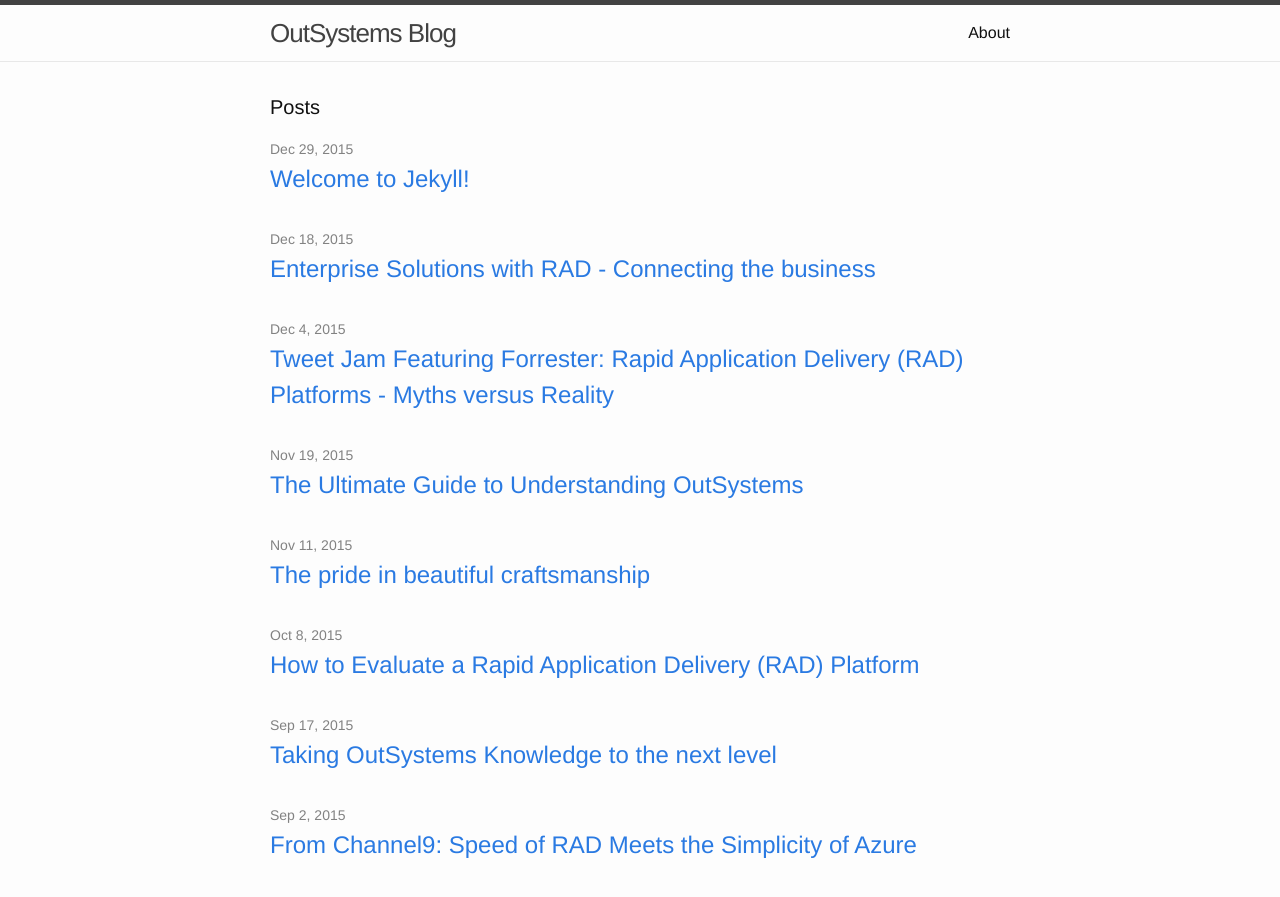
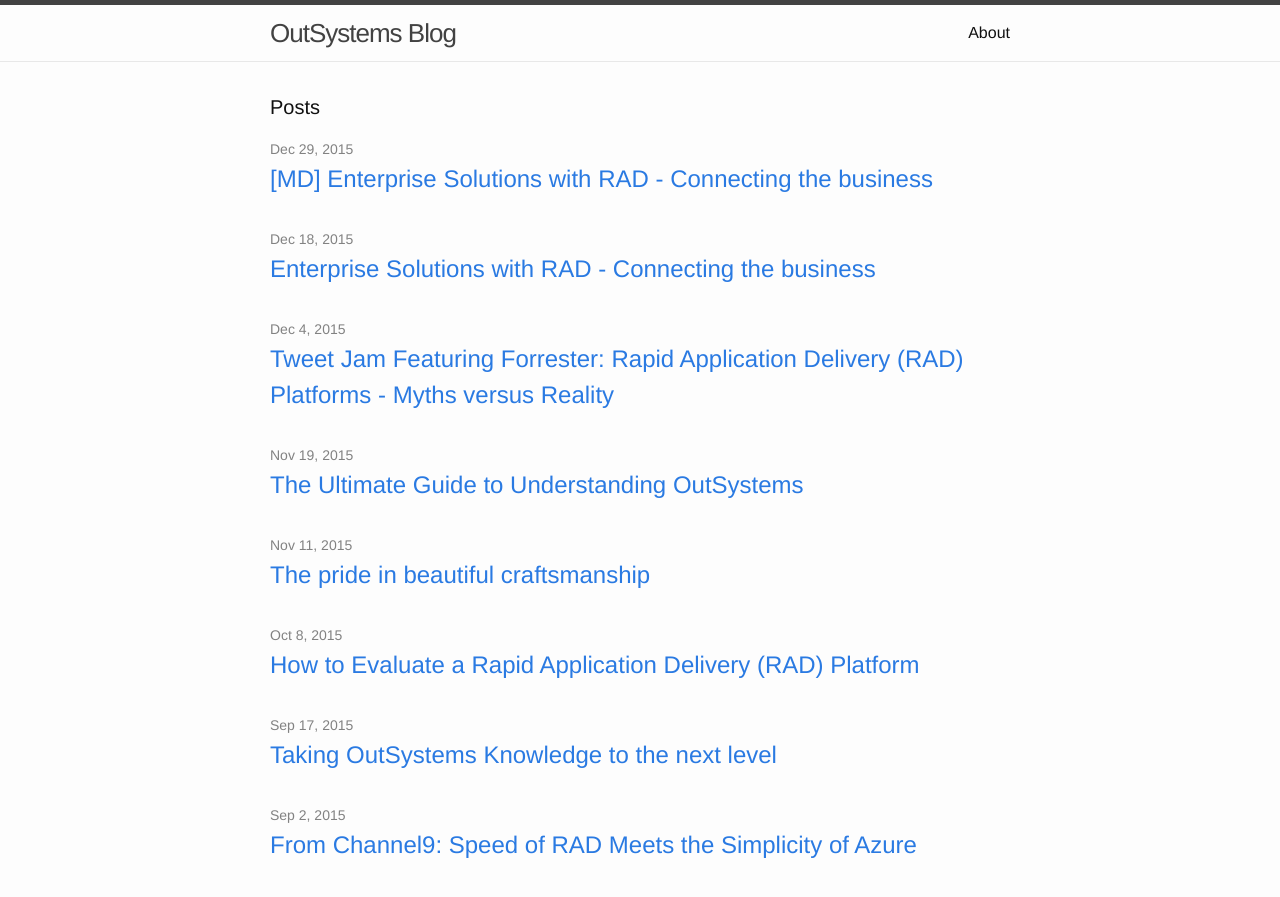
Before and after one commit to kelter-antunes/os-blog.github.io, a Jekyll site: the page built from index.html, in a window 1280 px wide and 900 px high. Shown: the top 897 px of the window. Built offline with Jekyll 4.4.1, drawn with Linux system fonts in a browser that asks for light colours; some of the changed lines change nothing that is shown.

Commit message:
Updated 2015-12-30-welcome.md

```diff
--- a/_posts/2015-12-30-welcome.md
+++ b/_posts/2015-12-30-welcome.md
@@ -1,37 +1,38 @@
 ---
 layout: post
-title:  "Welcome to Jekyll!"
-date:   2015-12-29 17:13:53 +0000
+title: "[MD] Enterprise Solutions with RAD - Connecting the business"
+date: "2015-12-29 17:13:53 +0000"
 categories:
-- Platform in Action
+  - Platform in Action
 tags:
-- poc
-- proof of concept
-- RAD Platform
-- Rapid Application Delivery
+  - poc
+  - proof of concept
+  - RAD Platform
+  - Rapid Application Delivery
 author:
   login: msa
-  email: miguel.antunes@outsystems.com
+  email: "miguel.antunes@outsystems.com"
   display_name: Miguel Antunes
   first_name: Miguel
   last_name: Antunes
+published: true
 ---
-You’ll find this post in your `_posts` directory. Go ahead and edit it and re-build the site to see your changes. You can rebuild the site in many different ways, but the most common way is to run `jekyll serve`, which launches a web server and auto-regenerates your site when a file is updated.
 
-To add new posts, simply add a file in the `_posts` directory that follows the convention `YYYY-MM-DD-name-of-post.ext` and includes the necessary front matter. Take a look at the source for this post to get an idea about how it works.
+This article was originally posted on [LinkedIn Pulse](ttps://www.linkedin.com/pulse/enterprise-solutions-rad-connecting-business-diogo-henriques) on December 15, 2015.
 
-Jekyll also offers powerful support for code snippets:
+![wallpaper-announcement-wide.jpg]({{site.baseurl}}/assets/wallpaper-announcement-wide.jpg)
 
-{% highlight ruby %}
-def print_hi(name)
-  puts "Hi, #{name}"
-end
-print_hi('Tom')
-#=> prints 'Hi, Tom' to STDOUT.
-{% endhighlight %}
+The world is changing at a fast pace and generating more information than ever before, so we want our clients to keep up, in order to take the lead and overcome the challenges that present to our organizations everyday.
 
-Check out the [Jekyll docs][jekyll-docs] for more info on how to get the most out of Jekyll. File all bugs/feature requests at [Jekyll’s GitHub repo][jekyll-gh]. If you have questions, you can ask them on [Jekyll Talk][jekyll-talk].
+We believe that in a company daily activity, there is a tremendous amount of information that gets lost in data silos, not being integrated with the corporate systems, and it means that ultimately there is an opportunity to take advantage of that information in order to optimize costs, generate more revenues and discover new insights that can lead to optimization and maximization in areas that never been in our radar.
 
-[jekyll-docs]: http://jekyllrb.com/docs/home
-[jekyll-gh]:   https://github.com/jekyll/jekyll
-[jekyll-talk]: https://talk.jekyllrb.com/
+Deloitte adopted OutSystems as a platform to build engaging business solutions as we recognized it’s ability to accomplish great results with lower costs and great value added to our customers by:
+- Extend corporate solutions, such as ERP, SRM, CRM or others, in a user/client driven approach, taking advantage of the core and mature processes that these corporate solutions provide;
+- Building high complexity solutions (B2B, B2C or B2E) to solve our customers business problems;
+- Innovating by creating engaging and inventive solutions to close the gap between the business operation and the enterprise systems;
+- Taking advantage of our team greatest asset: it’s multidisciplinary industry know-how and flexible technical skills;
+- Delivering easy to use and easy to maintain applications seamlessly integrated with the enterprise systems such as SAP.
+
+At Deloitte, we have been building a track record of successful implementations of applications to address our costumers business issues, in a fast, innovative adaptive and engaging way, connecting the operation world with the corporate systems, allowing them to bypass the need of back office teams to produce structured information, as it is coming directly from the field.
+
+Along the way our customers are understanding the value of having motivated people using engaging apps, in order to provide them more actionable information. If this seems to be unreachable as it would be expensive to invest in technology to allow this, today with platforms like OutSystems we can deploy high complexity solutions in a matter of weeks, that can be used in several types of devices without any additional effort needed, or integrated with corporate systems like SAP with great simplicity, reducing the technological complexity, allowing us to focus on our client’s business issues, rather than on technical ones.
```
